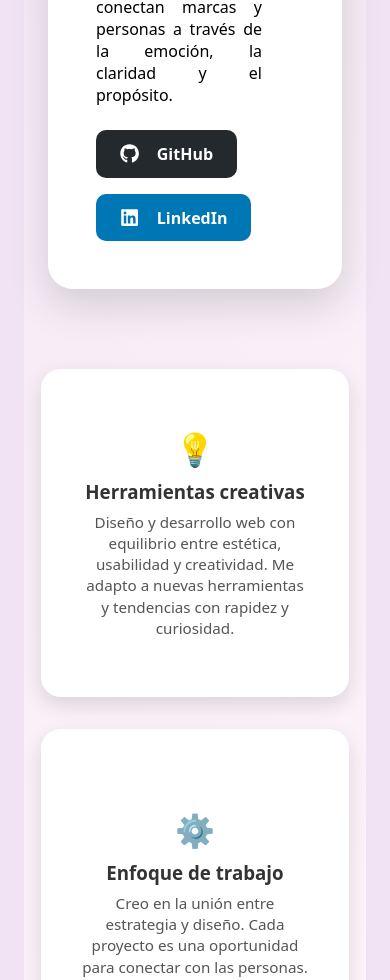
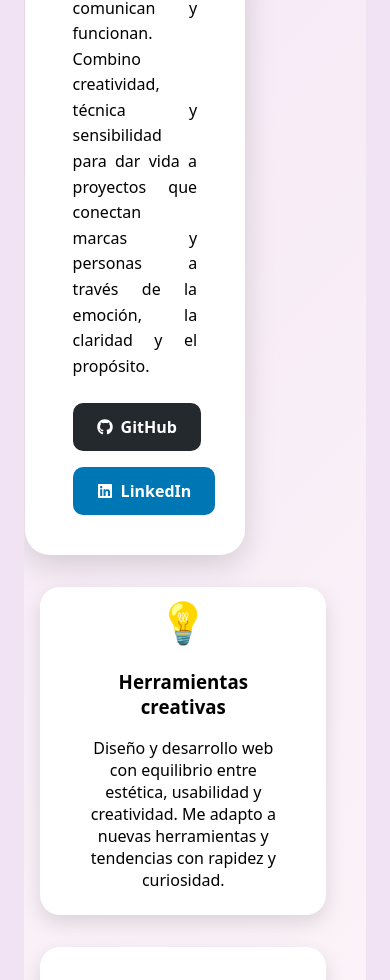
Before and after one commit to MartaGuisado/porfolio-react, a React (Vite) app in the folder proyecto/: page / in a window 390 px wide. Shown: the part 1020-2000 px from the top of the page. Built offline with nearby package versions, Linux system fonts and the light colour scheme.

Commit message:
Modificación home

```diff
--- a/proyecto/src/pages/Home.css
+++ b/proyecto/src/pages/Home.css
@@ -1,86 +1,71 @@
+/* ======= HOME.CSS CORREGIDO ======= */
 * {
   margin: 0;
   padding: 0;
   box-sizing: border-box;
-  font-family: system-ui, -apple-system, BlinkMacSystemFont, 'Segoe UI', Roboto, Oxygen, Ubuntu, Cantarell, 'Open Sans', 'Helvetica Neue', sans-serif;
+  font-family: system-ui, -apple-system, 'Segoe UI', Roboto, sans-serif;
 }
 
+/* Contenedor general */
 .home-page {
-  display: flex;
-  flex-direction: column;
-  align-items: center;
+  position: relative;
   background: linear-gradient(135deg, #f1e3f3 0%, #fff8fb 100%);
   min-height: 100vh;
-  width: 100%;
+  overflow-x: hidden;
 }
 
-.home-container {
-  display: flex;
-  justify-content: center;
-  align-items: flex-start;
-  padding: 4em 1.5em 2em 1.5em;
-  width: 100%;
+/* Imagen lateral fija */
+.home-photo-bg {
+  position: fixed;
+  top: 0;
+  right: 0;
+  width: 40vw;
+  height: 100vh;
+  background: url("../assets/mi-foto.png") no-repeat right center;
+  background-size: contain;
+  background-attachment: fixed;
+  pointer-events: none;
+  z-index: 0;
 }
 
-/* Caja hero con sombra */
-.hero-card {
-  background-color: white;
-  border-radius: 25px;
-  padding: 2em;
-  margin: 0;
-  box-shadow: 0 15px 40px rgba(0, 0, 0, 0.15);
+/* Área de contenido general */
+.home-content-area {
+  position: relative;
+  z-index: 2;
   max-width: 1200px;
-  width: 100%;
-  display: flex;
-  justify-content: flex-start;
-  flex-wrap: wrap;
-  /* quitar transform inicial, React lo maneja */
-  opacity: 1;
+  padding: 2em 3em; /* 🔹 menos espacio vertical */
+  margin: 0 auto;
 }
 
-@keyframes fadeInHero {
-  to {
-    opacity: 1;
-  }
+/* Hero */
+.hero-card {
+  background: white;
+  border-radius: 25px;
+  margin-top: 1em; /* 🔹 antes era 4em o más, ahora sube */
+  margin-bottom: 2em; /* 🔹 más compacto */
+  box-shadow: 0 15px 40px rgba(0, 0, 0, 0.15);
+  text-align: justify;
+  width: 75%;       /* 🔹 más proporcionada */
+  margin-left: -6vw; /* 🔹 Mueve la hero hacia la izquierda */
+  max-width: 700px;
+  padding: 2.5em 3em; /* 🔹 Más espacio interior */
+  box-shadow: 0 10px 30px rgba(0, 0, 0, 0.15);
+  transition: transform 0.4s ease, box-shadow 0.4s ease; /* 🔹 suaviza animación */
 }
 
-/* Contenedor interno con flex */
-.home-content {
-  display: flex;
-  align-items: flex-start; /* texto alineado al borde superior de la foto */
-  gap: 2em;
-  width: 100%;
-  flex-wrap: wrap;
+.hero-card:hover {
+  transform: translateY(-6px) scale(1.02); /* 🔹 se eleva y crece un pelín */
+  box-shadow: 0 20px 45px rgba(0, 0, 0, 0.2); /* 🔹 sombra más profunda */
 }
 
-/* Foto */
-.home-photo {
-  width: 200px;
-  height: auto;
-  border-radius: 35px;
-  transition: transform 0.3s ease, box-shadow 0.3s ease;
-}
-
-.home-photo:hover {
-  transform: scale(1.05);
-  box-shadow: 0 10px 25px rgba(0, 0, 0, 0.2);
-}
-
-/* Texto */
-.home-text {
-  display: flex;
-  flex-direction: column;
-  justify-content: flex-start;
-  flex: 1; /* ocupa todo el espacio disponible a la derecha de la foto */
-  text-align: justify;
-  margin-right: 2em;
-  margin-top: 1em;
-  padding: 1em;
+.home-text h1 {
+  margin-bottom: 1em; /* 🔹 Más separación debajo del título */
 }
 
 .home-text p {
   margin-top: 0.5em;
-  margin-bottom: 0.5;
+  margin-bottom: 0.5em;
+  line-height: 1.6; /* 🔹 Interlineado un poco más alto */
 }
 
 /* Botones */
@@ -101,12 +86,21 @@
   font-size: 1em;
   color: white;
   text-decoration: none;
-  transition: transform 0.2s, box-shadow 0.2s, background-color 0.2s;
+  transition: all 0.2s ease;
 }
 
-.btn .icon {
-  font-size: 1.2em;
-  margin-right: 0.5em; /* espacio entre icono y texto */
+.github-btn {
+  background-color: #24292e;
+}
+.github-btn:hover {
+  background-color: #161b22;
+}
+
+.linkedin-btn {
+  background-color: #0077b5;
+}
+.linkedin-btn:hover {
+  background-color: #005582;
 }
 
 .btn:hover {
@@ -114,92 +108,30 @@
   box-shadow: 0 8px 20px rgba(0, 0, 0, 0.2);
 }
 
-.github-btn {
-  background-color: #24292e;
+/* Tarjetas */
+.cards-section {
+  display: flex;
+  flex-wrap: wrap;
+  gap: 2em;
+  margin-top: 1em;     /* 🔹 suben un poco */
+  margin-bottom: 3em;  /* 🔹 menos espacio abajo */
+  justify-content: flex-start; /* 🔹 Alinea las tarjetas con la hero */
+  margin-left: -6vw; /* 🔹 Misma posición lateral que la hero */
 }
 
-.github-btn:hover {
-  background-color: #161b22;
+.flip-card {
+  perspective: 1000px;
 }
 
-.linkedin-btn {
-  background-color: #0077b5;
-}
-
-.linkedin-btn:hover {
-  background-color: #005582;
-}
-
-/* Animación fade-in para texto */
-.fade-in {
-  opacity: 0;
-  transform: translateX(-20px);
-  animation: fadeInText 1s forwards;
-  animation-delay: 0.3s;
-}
-
-@keyframes fadeInText {
-  to {
-    opacity: 1;
-    transform: translateX(0);
-  }
-}
-/* 🔹 Sección de tarjetas (ahora sí debajo) */
-.cards-section {
-  display: flex;
-  justify-content: center;
-  align-items: stretch;
-  gap: 2em;
-  margin: 3em auto;
-  flex-wrap: wrap;
-  width: 100%;
-  max-width: 1200px;
-}
-
-/* Tarjetas individuales (sin cambios) */
-
-.info-card h3 {
-  color: #E48022;
-  text-align: center;
-  margin-bottom: 0.8em;
-}
-
-.card-icon {
-  font-size: 2.5em;
-  text-align: center;
-  margin-bottom: 0.5em;
-  transition: transform 0.3s ease;
-}
-
-.info-card:hover .card-icon {
-  transform: scale(1.2) rotate(5deg);
-}
-/* ======== TARJETAS ======== */
-
-/* Contenedor de tarjetas: horizontal y centrado */
-.cards-section {
-  display: flex;
-  justify-content: center;
-  align-items: stretch; /* todas las tarjetas tendrán la misma altura */
-  gap: 2em;
-  margin: 3em auto;
-  flex-wrap: nowrap; /* sin saltos de línea para horizontal */
-  width: 100%;
-  max-width: 1200px;
-}
-
-/* Tarjetas: más horizontales y uniformes */
 .info-card {
   background-color: white;
   border-radius: 20px;
   padding: 1.5em;
-  width: 360px;        /* ancho fijo */
-  min-height: 280px;   /* altura mínima uniforme */
+  width: 330px;
+  min-height: 280px;
   box-shadow: 0 8px 20px rgba(0, 0, 0, 0.12);
   cursor: pointer;
   perspective: 1000px;
-  display: flex;
-  justify-content: center; /* horizontalmente */
   transition: transform 0.3s ease, box-shadow 0.3s ease;
 }
 
@@ -208,13 +140,13 @@
   box-shadow: 0 12px 25px rgba(0, 0, 0, 0.15);
 }
 
-/* Flip inner */
+/* Efecto flip */
 .flip-inner {
   position: relative;
   width: 100%;
   min-height: 280px;
-  text-align: center;
-  transition: transform 0.6s;
+  height: 100%;
+  transition: transform 0.8s ease; /* 🔹 Animación más suave */
   transform-style: preserve-3d;
 }
 
@@ -222,14 +154,13 @@
   transform: rotateY(180deg);
 }
 
-/* Frente y reverso */
 .card-front,
 .card-back {
   position: absolute;
   top: 0;
   left: 0;
   width: 100%;
-  min-height: 280px;    /* uniforme */
+  min-height: 280px;
   padding: 1em;
   backface-visibility: hidden;
   border-radius: 20px;
@@ -237,43 +168,48 @@
   flex-direction: column;
   align-items: center;
   justify-content: center;
+  height: 100%;
 }
 
+
+.card-front h3 {
+  margin-bottom: 1em;
+  text-align: center;
+  justify-content: center;
+}
+
+.card-front p {
+  margin-bottom: 1em;
+  text-align: center;
+  justify-content: center;
+}
 .card-back {
   transform: rotateY(180deg);
   background-color: #fdfdfd;
 }
 
-.card-front:hover {
-  transform: scale(1.03);
+.card-back h3 {
+  margin-bottom: 1em;
+  text-align: center;
+  justify-content: center;
 }
 
-/* Iconos y títulos */
-.card-icon {
-  font-size: 2rem;
-  margin-bottom: 0.5rem;
+.card-back p {
+  margin-bottom: 1em;
+  text-align: center;
+  justify-content: center;
 }
 
+/* Iconos principales */
 .card-icon {
-  font-size: 2rem;
-  margin-bottom: 0.5rem;
+  font-size: 2.5em;
+  margin-bottom: 0.5em;
+  transition: transform 0.3s ease;
 }
 
-.card-front h3,
-.card-back h3 {
-  margin-bottom: 0.5rem;
-  color: #333;
+.info-card:hover .card-icon {
+  transform: scale(1.2) rotate(5deg);
 }
-
-.card-front p,
-.card-back p {
-  font-size: 0.95rem;
-  color: #555;
-  line-height: 1.4;
-}
-
-
-/* ======== NUBE DE ICONOS ======== */
 
 /* Nube de iconos */
 .icon-cloud {
@@ -281,7 +217,7 @@
   flex-wrap: wrap;
   justify-content: center;
   gap: 1rem;
-  margin: 1rem 0;
+  margin-top: 1em;
 }
 
 .tool-icon {
@@ -289,52 +225,26 @@
   height: 40px;
   filter: grayscale(100%);
   transition: filter 0.3s;
-  margin: 0.3em;
 }
 
 .tool-icon:hover {
   filter: grayscale(0%);
 }
 
-/* Colores oficiales de cada herramienta */
-.tool-icon.react:hover {
-  color: #61dafb;
-}
+/* Responsivo */
+@media (max-width: 900px) {
+  .home-photo-bg {
+    position: relative;
+    width: 100%;
+    height: 300px;
+    background-position: center top;
+    background-size: contain;
+  }
 
-.tool-icon.html:hover {
-  color: #e34f26;
-}
+  .home-content-area {
+    padding: 2em 1.5em;
+  }
 
-.tool-icon.css:hover {
-  color: #1572b6;
-}
-
-.tool-icon.illustrator:hover {
-  color: #ff9a00;
-}
-
-.tool-icon.indesign:hover {
-  color: #ff3366;
-}
-
-.tool-icon.photoshop:hover {
-  color: #31a8ff;
-}
-
-.tool-icon.canva:hover {
-  color: #00c4cc;
-}
-
-.tool-icon.meta:hover {
-  color: #1877f2;
-}
-
-.tool-icon.metricool:hover {
-  color: #ff5c8a;
-}
-
-/* ======== RESPONSIVE ======== */
-@media (max-width: 900px) {
   .cards-section {
     flex-direction: column;
     align-items: center;
@@ -344,9 +254,11 @@
     width: 90%;
     max-width: 350px;
   }
-  .flip-inner,
-  .card-front,
-  .card-back {
-    height: auto;
+}
+
+@media (hover: hover) and (pointer: fine) {
+  .hero-card:hover {
+    transform: translateY(-6px) scale(1.02);
+    box-shadow: 0 20px 45px rgba(0, 0, 0, 0.2);
   }
 }
--- a/proyecto/src/pages/Home.jsx
+++ b/proyecto/src/pages/Home.jsx
@@ -13,13 +13,10 @@ import MetricoolIcon from "../assets/icons/metricool.png";
 import PhotoshopIcon from "../assets/icons/photoshop.png";
 
 function Home() {
-  // 🌀 Efecto para voltear las tarjetas al hacer clic
   useEffect(() => {
     const cards = document.querySelectorAll(".flip-card");
     const toggleFlip = (e) => e.currentTarget.classList.toggle("flipped");
-
     cards.forEach((card) => card.addEventListener("click", toggleFlip));
-
     return () => {
       cards.forEach((card) => card.removeEventListener("click", toggleFlip));
     };
@@ -27,38 +24,50 @@ function Home() {
 
   return (
     <div className="home-page">
-      {/* HERO SECTION */}
-      <div className="home-container">
+      {/* 🔹 Imagen fija lateral */}
+      <div className="home-photo-bg"></div>
+
+      {/* 🔹 Contenedor principal */}
+      <div className="home-content-area">
+        {/* HERO CARD */}
         <div className="hero-card fade-in">
           <div className="home-content">
-            <img src={miFoto} alt="Marta Guisado" className="home-photo" />
             <div className="home-text">
-              <h1>Marta Guisado Simón </h1>
+              <h1>Marta Guisado Simón</h1>
               <p>
-                Diseñadora digital con una visión global del diseño, la comunicación y la experiencia de usuario.
-Transformo ideas en soluciones visuales que inspiran, comunican y funcionan.
-Combino creatividad, técnica y sensibilidad para dar vida a proyectos que conectan marcas y personas a través de la emoción, la claridad y el propósito.
+                Diseñadora digital con una visión global del diseño, la comunicación y la
+                experiencia de usuario. Transformo ideas en soluciones visuales que inspiran,
+                comunican y funcionan. Combino creatividad, técnica y sensibilidad para dar
+                vida a proyectos que conectan marcas y personas a través de la emoción, la
+                claridad y el propósito.
               </p>
               <div className="home-buttons">
-                <a href="https://github.com/" target="_blank" rel="noreferrer" className="btn github-btn">
+                <a
+                  href="https://github.com/"
+                  target="_blank"
+                  rel="noreferrer"
+                  className="btn github-btn"
+                >
                   <FaGithub className="icon" /> GitHub
                 </a>
-                <a href="https://linkedin.com/" target="_blank" rel="noreferrer" className="btn linkedin-btn">
+                <a
+                  href="https://linkedin.com/"
+                  target="_blank"
+                  rel="noreferrer"
+                  className="btn linkedin-btn"
+                >
                   <FaLinkedin className="icon" /> LinkedIn
                 </a>
               </div>
             </div>
           </div>
         </div>
-      </div>
 
-      {/* 🔹 TARJETAS DEBAJO */}
+        {/* 🔹 TARJETAS */}
         <div className="cards-section">
-
-        {/* Tarjeta 1: Habilidades destacadas */}
+          {/* Tarjeta 1 */}
           <div className="info-card flip-card">
             <div className="flip-inner">
-            {/* Frente */}
               <div className="card-front">
                 <div className="card-icon">💡</div>
                 <h3>Herramientas creativas</h3>
@@ -67,8 +76,6 @@ Combino creatividad, técnica y sensibilidad para dar vida a proyectos que conec
                   Me adapto a nuevas herramientas y tendencias con rapidez y curiosidad.
                 </p>
               </div>
-
-            {/* Reverso */}
               <div className="card-back">
                 <h3>Habilidades destacadas</h3>
                 <div className="icon-cloud">
@@ -86,15 +93,15 @@ Combino creatividad, técnica y sensibilidad para dar vida a proyectos que conec
             </div>
           </div>
 
-        {/* Tarjeta 2: Enfoque de trabajo */}
+          {/* Tarjeta 2 */}
           <div className="info-card flip-card">
             <div className="flip-inner">
               <div className="card-front">
                 <div className="card-icon">⚙️</div>
                 <h3>Enfoque de trabajo</h3>
                 <p>
-                Creo en la unión entre estrategia y diseño.
-                Cada proyecto es una oportunidad para conectar con las personas.
+                  Creo en la unión entre estrategia y diseño. Cada proyecto es una oportunidad para
+                  conectar con las personas.
                 </p>
               </div>
               <div className="card-back">
@@ -107,14 +114,15 @@ Combino creatividad, técnica y sensibilidad para dar vida a proyectos que conec
             </div>
           </div>
 
-        {/* Tarjeta 3: Valores personales */}
+          {/* Tarjeta 3 */}
           <div className="info-card flip-card">
             <div className="flip-inner">
               <div className="card-front">
                 <div className="card-icon">❤️</div>
                 <h3>Valores personales</h3>
                 <p>
-                Lo que me hace diferente a la IA: creatividad, implicación, resiliencia y pasión por lo que hago.
+                  Lo que me hace diferente a la IA: creatividad, implicación, resiliencia
+                  y pasión por lo que hago.
                 </p>
               </div>
               <div className="card-back">
@@ -126,7 +134,7 @@ Combino creatividad, técnica y sensibilidad para dar vida a proyectos que conec
               </div>
             </div>
           </div>
-
+        </div>
       </div>
     </div>
   );
```
Also changed, not shown: proyecto/src/pages/Curriculum.css (+126 -73 lines), proyecto/src/pages/Curriculum.jsx (+9 -8 lines), proyecto/src/assets/mi-foto.png. Lines whose indentation alone changed are shown as unchanged.
